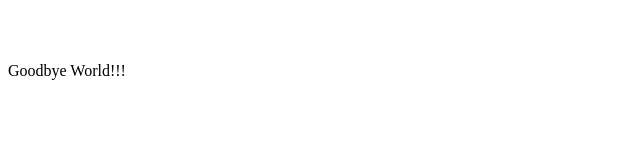
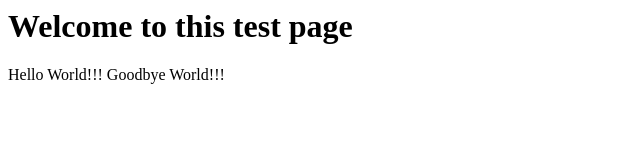
Before and after one commit to mniakate/mniakate.github.io, a plain HTML site: page index.html in a window 1280 px wide. Shown: the whole page, without its empty margins (0-640 px from the left). Drawn offline with Linux system fonts and the light colour scheme.

Commit message:
Update index.html

```diff
--- a/index.html
+++ b/index.html
@@ -1 +1,8 @@
-<html><title>MN Test Page</title><br/><br/><br/>Goodbye World!!!</html>
+<html>
+  <title>MN Test Page</title>
+  <h1>Welcome to this test page</h1>
+  <body>
+    Hello World!!!
+    Goodbye World!!!
+  </body>
+</html>
```
